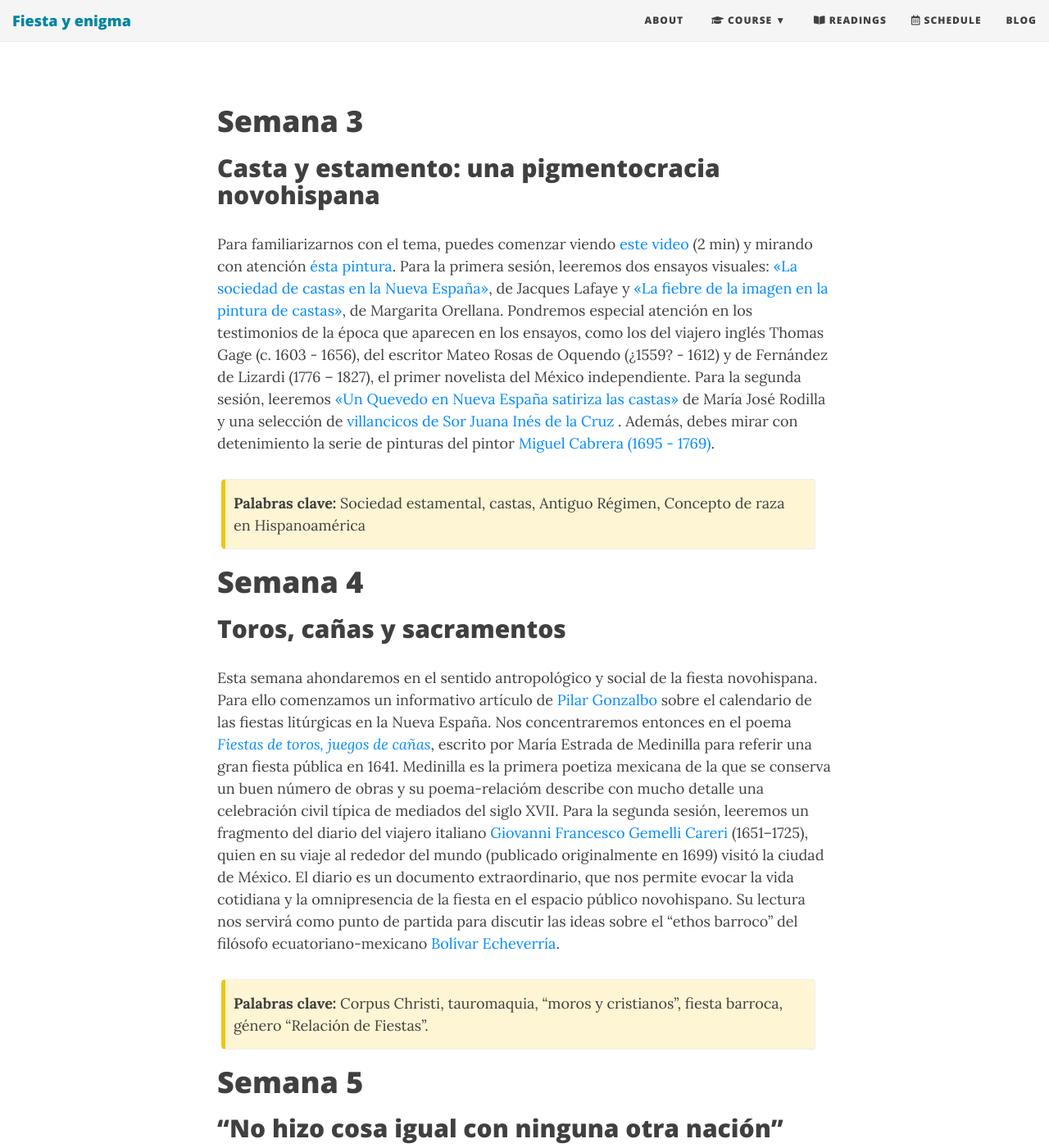
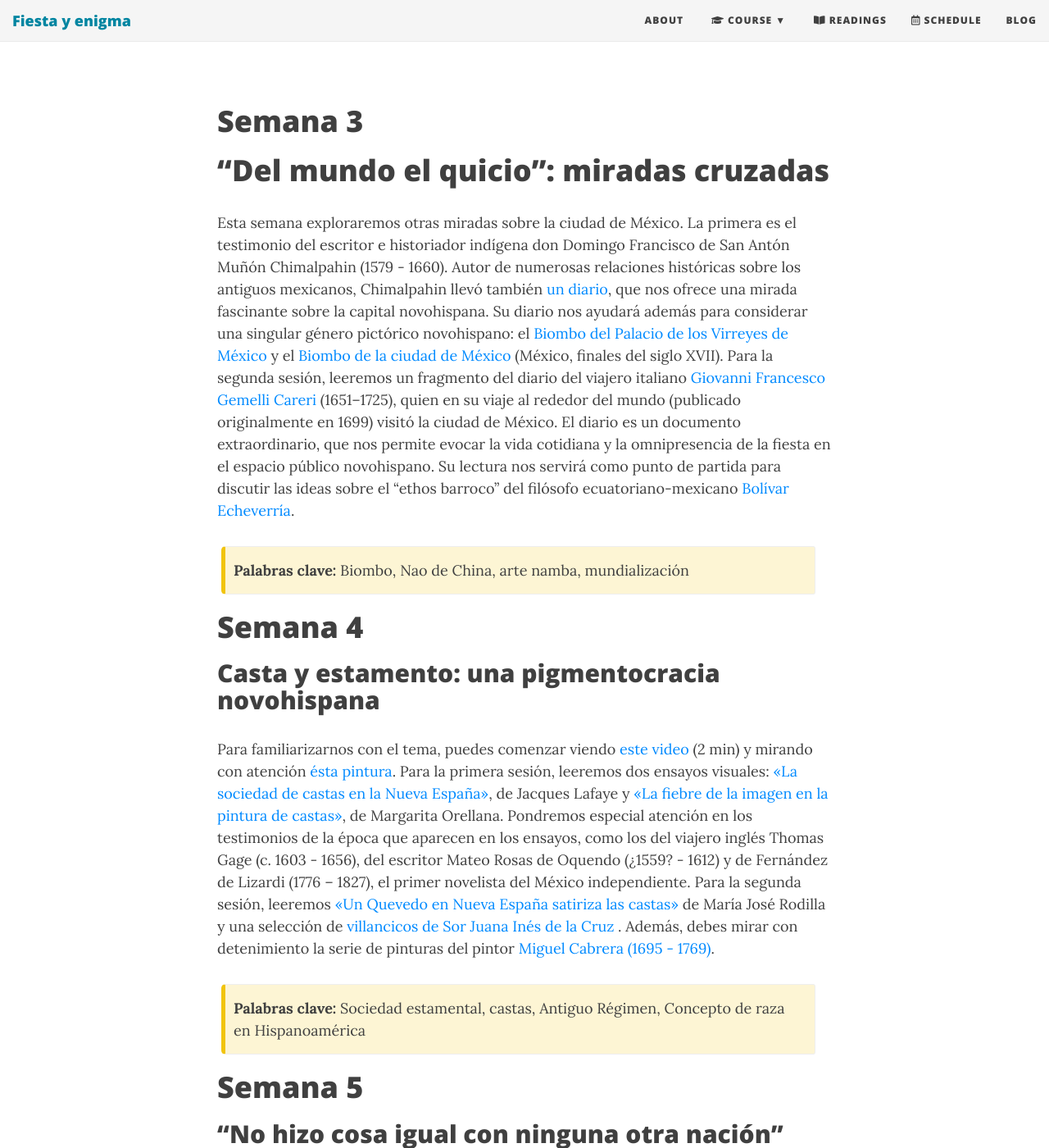
Before and after one commit to Hipomenes/novohispana, a Jekyll site: the page built from syllabus.md, in a window 1280 px wide and 1400 px high, scrolled down 2411 px. Shown: the whole window at 82% size. Built offline with Jekyll 4.4.1, drawn with Linux system fonts in a browser that asks for light colours; nearby versions of some CDN libraries; some of the changed text lies outside the part shown.

Commit message:
Update syllabus.md

```diff
--- a/syllabus.md
+++ b/syllabus.md
@@ -34,6 +34,15 @@
 
 # Semana 3
 
+# "Del mundo el quicio": miradas cruzadas
+
+Esta semana exploraremos otras miradas sobre la ciudad de México. La primera es el testimonio del escritor e historiador indígena don Domingo Francisco de San Antón Muñón Chimalpahin (1579 - 1660). Autor de numerosas relaciones históricas sobre los antiguos mexicanos, Chimalpahin llevó también [un diario](), que nos ofrece una mirada fascinante sobre la capital novohispana. Su diario nos ayudará además para considerar una singular género pictórico novohispano: el [Biombo del Palacio de los Virreyes de México](https://upload.wikimedia.org/wikipedia/commons/4/49/Large_screen_of_the_Palace_of_the_Viceroys_of_Mexico%2C_ca._1676-1700%2C_Mexico_City%2C_Museum_of_the_Americas%2C_anonimous_painter.jpg) y el [Biombo de la ciudad de México](https://vistasgallery.ace.fordham.edu/items/show/1642) (México, finales del siglo XVII). Para la segunda sesión, leeremos un fragmento del diario del viajero italiano [Giovanni Francesco Gemelli Careri]() (1651–1725), quien en su viaje al rededor del mundo (publicado originalmente en 1699) visitó la ciudad de México. El diario es un documento extraordinario, que nos permite evocar la vida cotidiana y la omnipresencia de la fiesta en el espacio público novohispano. Su lectura nos servirá como punto de partida para discutir las ideas sobre el "ethos barroco" del filósofo ecuatoriano-mexicano [Bolívar Echeverría]().
+
+{: .box-warning}
+**Palabras clave:** Biombo, Nao de China, arte namba, mundialización
+
+# Semana 4
+
 ## Casta y estamento: una pigmentocracia novohispana
 
 Para familiarizarnos con el tema, puedes comenzar viendo [este video](https://youtu.be/yk6fAcqfvEk) (2 min) y mirando con atención [ésta pintura](https://drive.google.com/file/d/1vqXNRs7civ64zqYK4JRD3ivgxRNVKNeX/view?usp=sharing). Para la primera sesión, leeremos dos ensayos visuales: [«La sociedad de castas en la Nueva España»](http://ezproxy.bu.edu/login?url=https://www.jstor.org/stable/24326827), de Jacques Lafaye y [«La fiebre de la imagen en la pintura de castas»](http://ezproxy.bu.edu/login?url=https://www.jstor.org/stable/24326830), de Margarita Orellana.
@@ -44,16 +53,6 @@
 
 {: .box-warning}
 **Palabras clave:** Sociedad estamental, castas, Antiguo Régimen, Concepto de raza en Hispanoamérica
-
-
-# Semana 4
-
-## Toros, cañas y sacramentos
-
-Esta semana ahondaremos en el sentido antropológico y social de la fiesta novohispana. Para ello comenzamos un informativo artículo de [Pilar Gonzalbo]() sobre el calendario de las fiestas litúrgicas en la Nueva España. Nos concentraremos entonces en el poema [*Fiestas de toros, juegos de cañas*](), escrito por María Estrada de Medinilla para referir una gran fiesta pública en 1641. Medinilla es la primera poetiza mexicana de la que se conserva un buen número de obras y su poema-relacióm describe con mucho detalle una celebración civil típica de mediados del siglo XVII. Para la segunda sesión, leeremos un fragmento del diario del viajero italiano [Giovanni Francesco Gemelli Careri]() (1651–1725), quien en su viaje al rededor del mundo (publicado originalmente en 1699) visitó la ciudad de México. El diario es un documento extraordinario, que nos permite evocar la vida cotidiana y la omnipresencia de la fiesta en el espacio público novohispano. Su lectura nos servirá como punto de partida para discutir las ideas sobre el "ethos barroco" del filósofo ecuatoriano-mexicano [Bolívar Echeverría]().
-
-{: .box-warning}
-**Palabras clave:** Corpus Christi, tauromaquia, "moros y cristianos", fiesta barroca, género "Relación de Fiestas".
 
 # Semana 5
 
```
